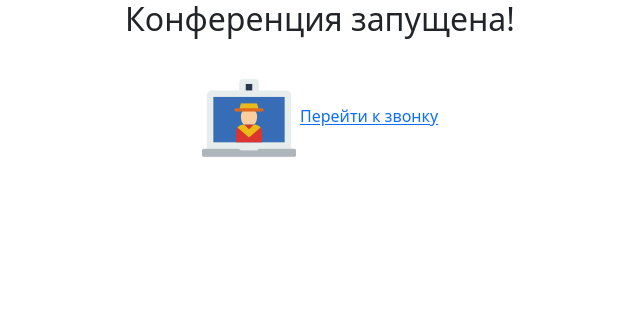
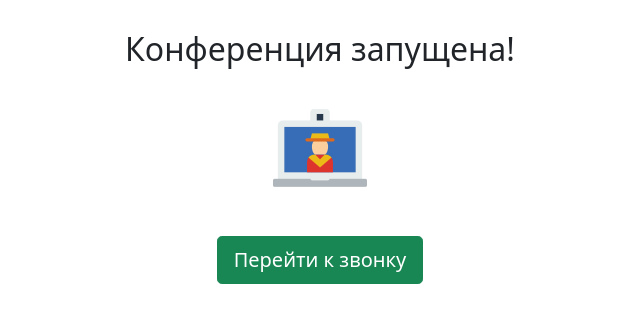
Before and after one commit to roctbb/call-medsenger-bot, a Flask app: template templates/start.html in a window 1280 px wide. Shown: the top 323 px of the page, without its empty margins (320-960 px from the left). Run offline with Flask 2, Linux system fonts and the light colour scheme; the template is opened without the code that fills it: most values are stand-ins (such as "Sample title", 1, 10 or a date in 2020); parts of the project's set-up code (start-up, migrations or seed data) failed here and were passed over.

```diff
--- a/templates/start.html
+++ b/templates/start.html
@@ -12,11 +12,11 @@
 </script>
 
 <div class="text-center">
-    <h2>Конференция запущена!</h2>
+    <h2 style="margin-top: 30px;">Конференция запущена!</h2>
 
-    <img style="margin-top: 25px; margin-bottom: 25px;" src="https://call.medsenger.ru/static/icons8-videocall-94.png" />
+    <p><img style="margin-top: 25px; margin-bottom: 25px;" src="https://call.medsenger.ru/static/icons8-videocall-94.png" /></p>
 
-    <a href="{{ call_url }}" target="_blank" onclick="window.parent.postMessage('close-modal', '*');">Перейти к звонку</a>
+    <a class="btn btn-success btn-lg" href="{{ call_url }}" target="_blank" onclick="window.parent.postMessage('close-modal', '*');">Перейти к звонку</a>
 </div>
 
 </body>
```
